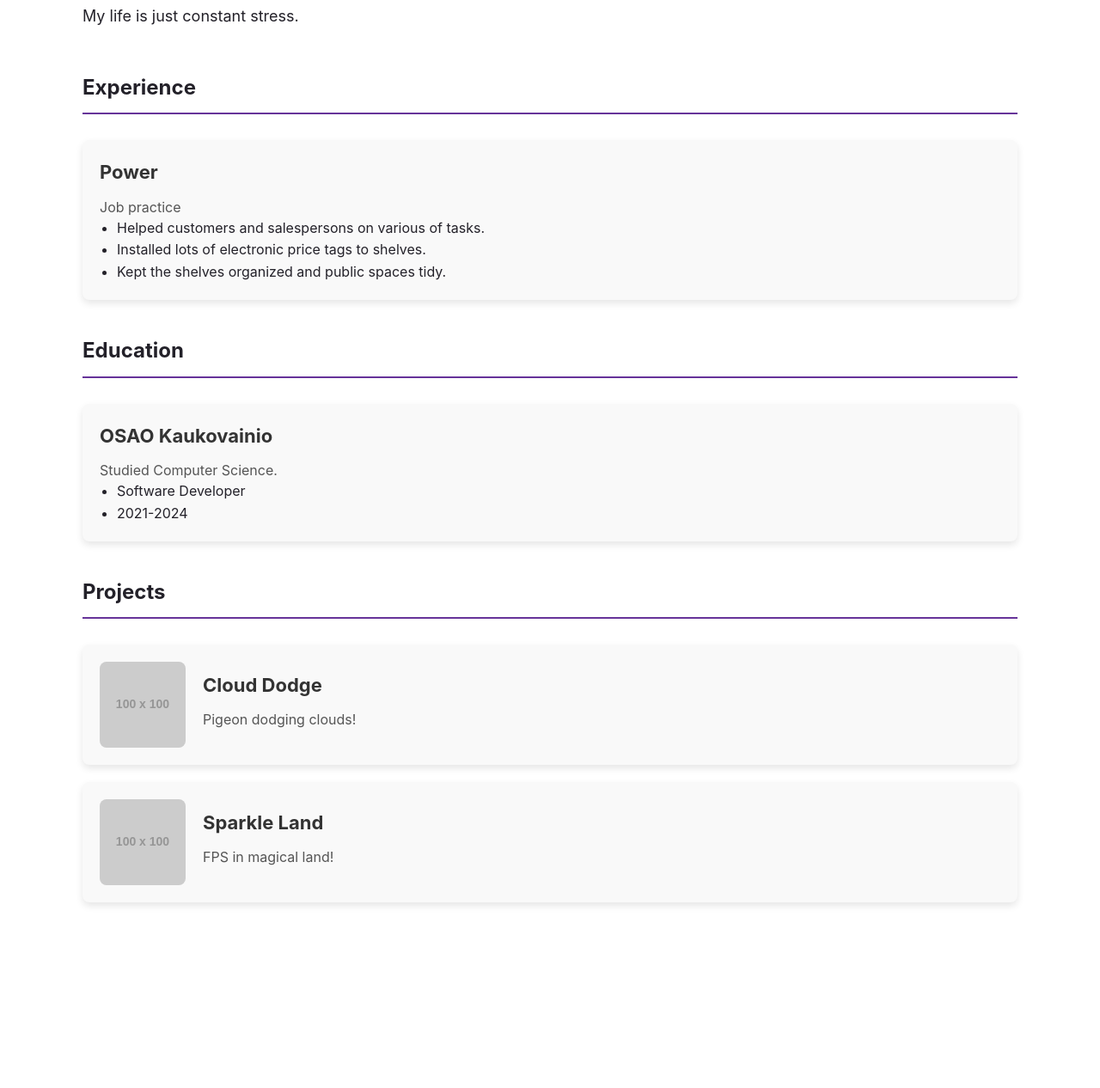
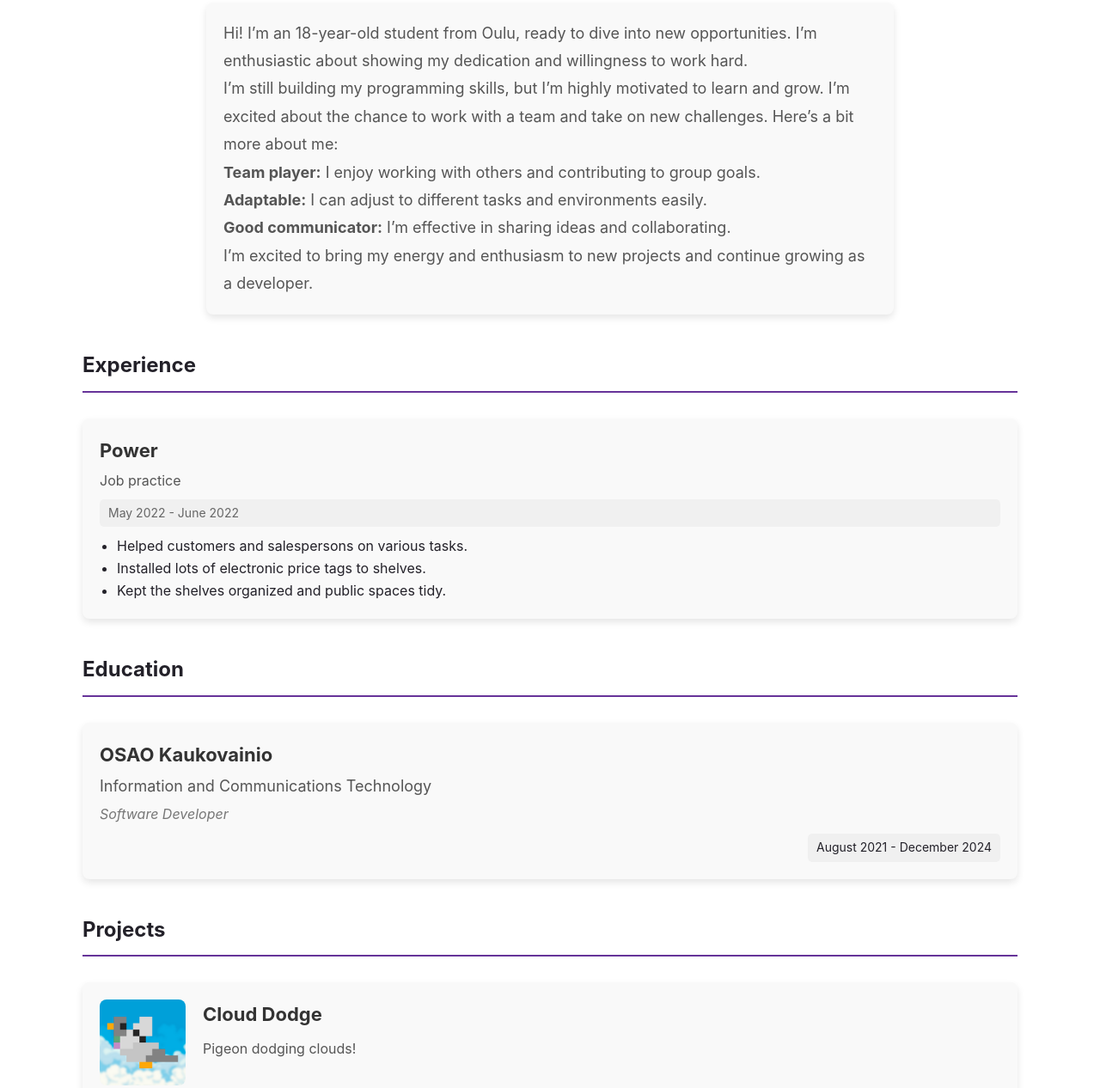
Before and after one commit to Aelita05/GatsbyPortfolio, a Gatsby site: page / in a window 1280 px wide. Shown: the part 363-1629 px from the top of the page at 86% size. Before the commit the page ends 1529 px from the top, so only its background shows below. Built offline with nearby package versions, Linux system fonts and the light colour scheme; Gatsby itself is replaced by a stand-in of ours; placeholder pictures from the web are drawn by us.

Commit message:
icons for projects and lots more

```diff
--- a/src/pages/index.js
+++ b/src/pages/index.js
@@ -1,4 +1,7 @@
 import React, { useState } from "react";
+
+import clouddodge from '../images/clouddodge.png';
+import sparkleland from '../images/sparkleland.png';
 
 const pageStyles = {
   color: "#232129",
@@ -22,11 +25,11 @@ const headingAccentStyles = {
   marginTop: 10,
 };
 
-const paragraphStyles = {
+/*const paragraphStyles = {
   marginBottom: 48,
   fontSize: '18px',
   lineHeight: 1.8,
-};
+};*/
 
 const sectionHeadingStyles = {
   borderBottom: '2px solid #663399',
@@ -36,12 +39,42 @@ const sectionHeadingStyles = {
   fontWeight: 'bold',
 };
 
+const aboutMeContainerStyles = {
+  maxWidth: '800px',
+  margin: 'auto',
+  padding: '20px',
+  backgroundColor: '#f9f9f9',
+  borderRadius: '8px',
+  boxShadow: '0px 4px 8px rgba(0, 0, 0, 0.1)',
+  lineHeight: 1.8,
+  marginBottom: '40px',
+};
+
+const aboutMeTextStyles = {
+  fontSize: '18px',
+  color: '#555',
+};
+
+const highlightTextStyles = {
+  fontWeight: 'bold',
+};
+
 const jobContainerStyles = {
   marginBottom: 40,
   padding: '20px',
   borderRadius: '8px',
   backgroundColor: '#f9f9f9',
   boxShadow: '0px 4px 8px rgba(0, 0, 0, 0.1)',
+};
+
+const durationBoxStyles = {
+  fontSize: '14px',
+  color: '#666',
+  backgroundColor: '#f0f0f0',
+  borderRadius: '5px',
+  padding: '5px 10px',
+  marginTop: '10px',
+  marginBottom: '10px',
 };
 
 const h3Styles = {
@@ -54,8 +87,49 @@ const h3Styles = {
 const descriptionStyles = {
   fontSize: '16px',
   color: '#555',
-  marginTop: '10px',
+  marginTop: '5px',
   lineHeight: 1.5,
+};
+
+const educationContainerStyles = {
+  marginBottom: 40,
+  padding: '20px',
+  borderRadius: '8px',
+  backgroundColor: '#f9f9f9',
+  boxShadow: '0px 4px 8px rgba(0, 0, 0, 0.1)',
+  display: 'flex',
+  flexDirection: 'column',
+  alignItems: 'flex-start',
+};
+
+const schoolNameStyles = {
+  fontSize: '22px',
+  color: '#333',
+  fontWeight: 'bold',
+  marginBottom: '5px',
+};
+
+const generalTitleStyles = {
+  fontSize: '18px',
+  color: '#555',
+  marginBottom: '5px',
+};
+
+const specificTitleStyles = {
+  fontSize: '16px',
+  color: '#777',
+  fontStyle: 'italic',
+  marginBottom: '10px',
+};
+
+const graduationTimeStyles = {
+  fontSize: '14px',
+  color: '696969',
+  backgroundColor: '#f0f0f0',
+  borderRadius: '5px',
+  padding: '5px 10px',
+  marginTop: 'auto',
+  alignSelf: 'flex-end',
 };
 
 const listStyles = {
@@ -64,10 +138,9 @@ const listStyles = {
   marginBottom: 0,
 };
 
-// Styles for the collapsible project section
 const projectContainerStyles = {
   display: 'flex',
-  alignItems: 'center',
+  alignItems: 'flex-start',
   marginBottom: 20,
   padding: '20px',
   borderRadius: '8px',
@@ -81,6 +154,7 @@ const projectImageStyles = {
   height: '100px',
   borderRadius: '8px',
   marginRight: '20px',
+  flexShrink: 0,
 };
 
 const projectContentStyles = {
@@ -100,10 +174,16 @@ const projectShortDescriptionStyles = {
   marginBottom: 10,
 };
 
+const projectTagsStyles = {
+  fontSize: '14px',
+  color: '#999',
+  marginBottom: '10px',
+  fontStyle: 'italic',
+};
+
 const projectDetailsStyles = {
   fontSize: '16px',
   color: '#555',
-  marginTop: '10px',
   lineHeight: 1.5,
 };
 
@@ -113,25 +193,37 @@ const linkStyles = {
   fontWeight: 'bold',
 };
 
-const Project = ({ title, image, shortDescription, details, link }) => {
+const Project = ({ title, image, shortDescription, tags, details, link }) => {
   const [isExpanded, setIsExpanded] = useState(false);
+
+  const handleKeyDown = (event) => {
+    if (event.key === "Enter" || event.key === " ") {
+      setIsExpanded(!isExpanded);
+    }
+  };
 
   return (
     <div
       style={projectContainerStyles}
       onClick={() => setIsExpanded(!isExpanded)}
+      onKeyDown={handleKeyDown}
+      role="button"
+      tabIndex={0}
     >
       <img src={image} alt={`${title} screenshot`} style={projectImageStyles} />
       <div style={projectContentStyles}>
         <h3 style={projectTitleStyles}>{title}</h3>
         <p style={projectShortDescriptionStyles}>{shortDescription}</p>
         {isExpanded && (
+          <>
+            <p style={projectTagsStyles}>{tags.join(', ')}</p>
             <div style={projectDetailsStyles}>
               <p>{details}</p>
               <a href={link} style={linkStyles} target="_blank" rel="noopener noreferrer">
                 Check it out on itch.io
               </a>
             </div>
+          </>
         )}
       </div>
     </div>
@@ -143,34 +235,41 @@ const IndexPage = () => {
     {
       title: "Power",
       description: "Job practice",
-      tasks: ["Helped customers and salespersons on various of tasks.", "Installed lots of electronic price tags to shelves.", "Kept the shelves organized and public spaces tidy."],
+      duration: "May 2022 - June 2022",
+      tasks: [
+        "Helped customers and salespersons on various tasks.",
+        "Installed lots of electronic price tags to shelves.",
+        "Kept the shelves organized and public spaces tidy."
+      ],
     },
   ];
 
   const education = [
     {
-      title: "OSAO Kaukovainio",
-      description: "Studied Computer Science.",
-      tasks: ["Software Developer", "2021-2024"],
+      schoolName: "OSAO Kaukovainio",
+      generalTitle: "Information and Communications Technology",
+      specificTitle: "Software Developer",
+      graduationTime: "August 2021 - December 2024",
     },
   ];
 
   const projects = [
     {
       title: "Cloud Dodge",
-      image: "https://via.placeholder.com/100", // Replace with your image URL
+      image: clouddodge,
       shortDescription: "Pigeon dodging clouds!",
-      details: "You're a pigeon and your only job is to dodge clouds and try to get as far as you can. Cloud Dodge is a 2D game for Android.",
+      tags: ["2D", "Mobile", "Android", "Unity"],
+      details: "You're a pigeon and your only job is to dodge clouds and try to get as far as you can.",
       link: "https://algam3r.itch.io/cloud-dodge",
     },
     {
       title: "Sparkle Land",
-      image: "https://via.placeholder.com/100", // Replace with your image URL
+      image: sparkleland,
       shortDescription: "FPS in magical land!",
-      details: "Small FPS game for Windows where you fight unique marshmallows and collect mushrooms as an unicorn.",
+      tags: ["3D", "FPS", "Windows", "Unity"],
+      details: "Small FPS game where you fight unique marshmallows and collect mushrooms as a unicorn.",
       link: "https://algam3r.itch.io/sparkle-land",
     },
-    // Add more project objects here if needed
   ];
 
   return (
@@ -182,13 +281,29 @@ const IndexPage = () => {
       </h1>
 
       <h2 style={sectionHeadingStyles}>About Me</h2>
-      <p style={paragraphStyles}>My life is just constant stress.</p>
+      <div style={aboutMeContainerStyles}>
+      <p style={aboutMeTextStyles}>Hi! I’m an 18-year-old student from Oulu, ready to dive into new opportunities. I’m enthusiastic about showing my dedication and willingness to work hard.</p>
+        <p style={aboutMeTextStyles}>I’m still building my programming skills, but I’m highly motivated to learn and grow. I’m excited about the chance to work with a team and take on new challenges. Here’s a bit more about me:</p>
+        <p style={aboutMeTextStyles}>
+          <span style={highlightTextStyles}>Team player:</span> I enjoy working with others and contributing to group goals.
+        </p>
+        <p style={aboutMeTextStyles}>
+          <span style={highlightTextStyles}>Adaptable:</span> I can adjust to different tasks and environments easily.
+        </p>
+        <p style={aboutMeTextStyles}>
+          <span style={highlightTextStyles}>Good communicator:</span> I’m effective in sharing ideas and collaborating.
+        </p>
+        <p style={aboutMeTextStyles}>I’m excited to bring my energy and enthusiasm to new projects and continue growing as a developer.</p>
+      </div>
 
       <h2 style={sectionHeadingStyles}>Experience</h2>
       {jobs.map((job, index) => (
         <div key={index} style={jobContainerStyles}>
           <h3 style={h3Styles}>{job.title}</h3>
           <p style={descriptionStyles}>{job.description}</p>
+          <p style={durationBoxStyles}>
+            {job.duration}
+          </p>
           <ul style={listStyles}>
             {job.tasks.map((task, idx) => (
               <li key={idx}>{task}</li>
@@ -199,14 +314,11 @@ const IndexPage = () => {
 
       <h2 style={sectionHeadingStyles}>Education</h2>
       {education.map((edu, index) => (
-        <div key={index} style={jobContainerStyles}>
-          <h3 style={h3Styles}>{edu.title}</h3>
-          <p style={descriptionStyles}>{edu.description}</p>
-          <ul style={listStyles}>
-            {edu.tasks.map((task, idx) => (
-              <li key={idx}>{task}</li>
-            ))}
-          </ul>
+        <div key={index} style={educationContainerStyles}>
+          <h3 style={schoolNameStyles}>{edu.schoolName}</h3>
+          <p style={generalTitleStyles}>{edu.generalTitle}</p>
+          <p style={specificTitleStyles}>{edu.specificTitle}</p>
+          <p style={graduationTimeStyles}>{edu.graduationTime}</p>
         </div>
       ))}
 
@@ -217,6 +329,7 @@ const IndexPage = () => {
           title={project.title}
           image={project.image}
           shortDescription={project.shortDescription}
+          tags={project.tags}
           details={project.details}
           link={project.link}
         />
```
Also changed, not shown: src/images/clouddodge.png (added), src/images/sparkleland.png (added). Lines whose indentation alone changed are shown as unchanged.
